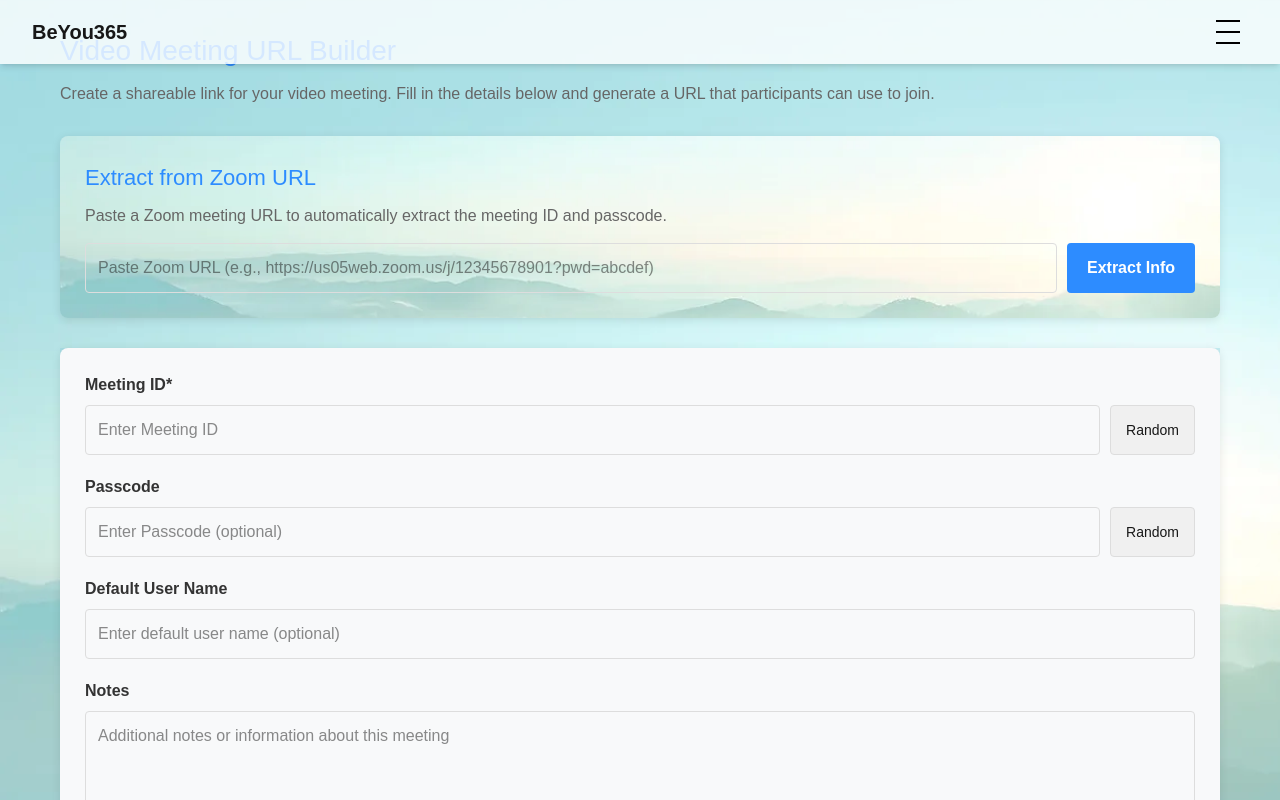
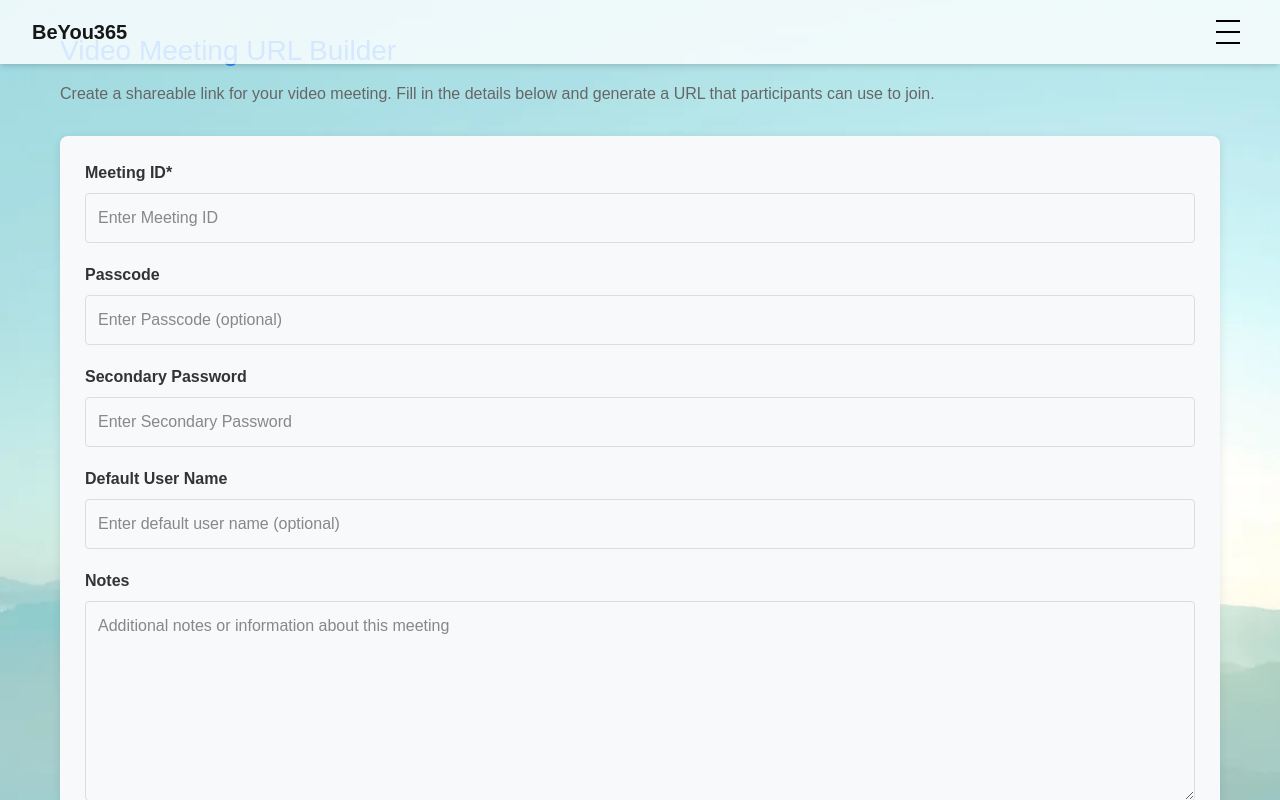
Before and after one commit to jmarkl3/beyou, a Next.js app: page /video-url-bulder in a window 1280 px wide. Shown: the top 800 px of the page. Built offline with nearby package versions, Linux system fonts and the light colour scheme.

Commit message:
updated video page for better url buliding and open in zoom button

```diff
--- a/app/video-chat/page.js
+++ b/app/video-chat/page.js
@@ -19,37 +19,58 @@ function VideoMeeting() {
     const searchParams = useSearchParams();
     const [meetingId, setMeetingId] = useState('');
     const [passcode, setPasscode] = useState('');
+    const [secondaryPassword, setSecondaryPassword] = useState('');
     const [userName, setUserName] = useState('Guest');
     const [zoomUrl, setZoomUrl] = useState('');
+    const [directZoomUrl, setDirectZoomUrl] = useState('');
 
     useEffect(() => {
         // Only access searchParams in useEffect to avoid SSR issues
         const meetingIdParam = searchParams.get('meetingId');
         const passcodeParam = searchParams.get('passcode');
+        const secondaryPasswordParam = searchParams.get('secondaryPassword');
         const userNameParam = searchParams.get('userName') || 'Guest';
 
         setMeetingId(meetingIdParam || '');
         setPasscode(passcodeParam || '');
+        setSecondaryPassword(secondaryPasswordParam || '');
         setUserName(userNameParam);
 
         if (meetingIdParam) {
             // ex: http://localhost:3000/video-chat?meetingId=89030782658
             // http://localhost:3000/video-chat?meetingId=89030782658&passcode=h4LRMK
             setZoomUrl(`https://zoom.us/wc/${meetingIdParam}/join?pwd=${passcodeParam || ''}&name=${userNameParam}`);
+
+            // Set direct Zoom URL with secondary password for the 'Audio not working?' button
+            setDirectZoomUrl(`https://app.zoom.us/wc/${meetingIdParam}/join?fromPWA=1&pwd=${secondaryPasswordParam || passcodeParam || ''}`);
         }
     }, [searchParams]);
 
     return (
         <div className="pt-16 pb-4">
-            <div style={{height: "calc(100vh - 100px)", width: "100%", paddingLeft: "5px", paddingRight: "5px", paddingTop: "5px"}}>
+            <div style={{width: "100%", paddingLeft: "5px", paddingRight: "5px", paddingTop: "5px"}}>
             {meetingId && (
+                <>
+                    <div style={{height: "calc(100vh - 100px)", minHeight: "600px"}}>
                         <iframe
                             src={zoomUrl}
                             width="100%"
                             height="100%"
                             allow="microphone; camera; fullscreen"
-                    style={{ border: 'none' }}
+                            style={{ border: 'none', minHeight: '600px' }}
                         />
+                    </div>
+                    <div className="audio-troubleshoot-button">
+                        <a
+                            href={directZoomUrl}
+                            target="_blank"
+                            rel="noopener noreferrer"
+                            className="btn-zoom-audio"
+                        >
+                            Audio not working? Open in Zoom
+                        </a>
+                    </div>
+                </>
             )}
             {!meetingId && (
                 <div className="flex items-center justify-center h-full">
--- a/app/video-url-bulder/page.js
+++ b/app/video-url-bulder/page.js
@@ -8,6 +8,7 @@ function UrlBuilderContent() {
   const [formData, setFormData] = useState({
     meetingId: '',
     passcode: '',
+    secondaryPassword: '',
     userName: '',
     notes: ''
   });
@@ -88,10 +89,19 @@ function UrlBuilderContent() {
       return;
     }
 
-    let url = `${baseUrl}?meetingId=${formData.meetingId}`;
+    // Remove spaces from inputs
+    const meetingIdNoSpaces = formData.meetingId.replace(/\s+/g, '');
+    const passcodeNoSpaces = formData.passcode ? formData.passcode.replace(/\s+/g, '') : '';
+    const secondaryPasswordNoSpaces = formData.secondaryPassword ? formData.secondaryPassword.replace(/\s+/g, '') : '';
 
-    if (formData.passcode) {
-      url += `&passcode=${formData.passcode}`;
+    let url = `${baseUrl}?meetingId=${meetingIdNoSpaces}`;
+
+    if (passcodeNoSpaces) {
+      url += `&passcode=${passcodeNoSpaces}`;
+    }
+
+    if (secondaryPasswordNoSpaces) {
+      url += `&secondaryPassword=${secondaryPasswordNoSpaces}`;
     }
 
     if (formData.userName) {
@@ -153,25 +163,7 @@ function UrlBuilderContent() {
         Create a shareable link for your video meeting. Fill in the details below and generate a URL that participants can use to join.
       </p>
 
-      <div className="zoom-url-section">
-        <h2>Extract from Zoom URL</h2>
-        <p>Paste a Zoom meeting URL to automatically extract the meeting ID and passcode.</p>
-        <div className="zoom-url-input">
-          <input
-            type="text"
-            placeholder="Paste Zoom URL (e.g., https://us05web.zoom.us/j/12345678901?pwd=abcdef)"
-            value={zoomUrl}
-            onChange={handleZoomUrlInput}
-          />
-          <button
-            type="button"
-            className="extract-button"
-            onClick={extractZoomInfo}
-          >
-            Extract Info
-          </button>
-        </div>
-      </div>
+      {/* Zoom URL extraction section removed as requested */}
 
       <div className="builder-content">
         <div className="form-section">
@@ -188,6 +180,7 @@ function UrlBuilderContent() {
                   placeholder="Enter Meeting ID"
                   required
                 />
+                {/* Random generation button commented out
                 <button
                   type="button"
                   className="generate-button"
@@ -196,6 +189,7 @@ function UrlBuilderContent() {
                 >
                   Random
                 </button>
+                */}
               </div>
             </div>
 
@@ -210,6 +204,7 @@ function UrlBuilderContent() {
                   onChange={handleInputChange}
                   placeholder="Enter Passcode (optional)"
                 />
+                {/* Random generation button commented out
                 <button
                   type="button"
                   className="generate-button"
@@ -218,7 +213,20 @@ function UrlBuilderContent() {
                 >
                   Random
                 </button>
+                */}
               </div>
+            </div>
+
+            <div className="form-group">
+              <label htmlFor="secondaryPassword">Secondary Password</label>
+              <input
+                type="text"
+                id="secondaryPassword"
+                name="secondaryPassword"
+                value={formData.secondaryPassword}
+                onChange={handleInputChange}
+                placeholder="Enter Secondary Password"
+              />
             </div>
 
             <div className="form-group">
```
Also changed, not shown: app/video-chat/videoChat.css (+22 -0 lines). Lines whose indentation alone changed are shown as unchanged.
